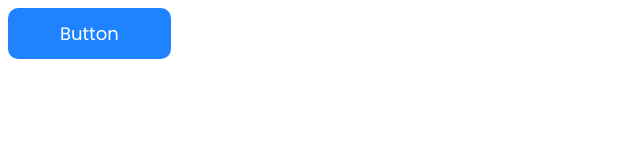
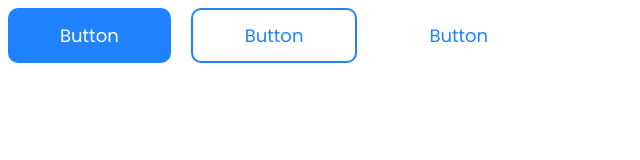
Before and after one commit to alvaroginer/final-project-id3, a plain HTML site: page styles/buttons.html in a window 1280 px wide. Shown: the whole page, without its empty margins (0-640 px from the left). Drawn offline with Linux system fonts and the light colour scheme.

Commit message:
added button witout border

```diff
--- a/styles/buttons.css
+++ b/styles/buttons.css
@@ -40,23 +40,43 @@ div {
 
 /* Secondary button */
 .btn--secondary {
+  background-color: transparent;
   color: #1f83ff;
   border: 2px #1f83ff solid;
 }
 
 .btn--secondary:hover {
+  background-color: transparent;
   color: #4d9cff;
   border: 2px #4d9cff solid;
 }
 
 .btn--secondary:active {
+  background-color: transparent;
   color: #085fca;
   border: 2px #085fca solid;
 }
 
 .btn--secondary:disabled {
+  background-color: transparent;
   color: #e6e6e6;
   border: 2px #e6e6e6 solid;
+}
+
+.btn--no-border {
+  border: none;
+}
+
+.btn--no-border:hover {
+  border: none;
+}
+
+.btn--no-border:active {
+  border: none;
+}
+
+.btn--no-border:disabled {
+  border: none;
 }
 
 /* Display */
--- a/styles/buttons.html
+++ b/styles/buttons.html
@@ -15,6 +15,8 @@
   <body>
     <div>
       <button class="btn">Button</button>
+      <button class="btn btn--secondary">Button</button>
+      <button class="btn btn--secondary btn--no-border">Button</button>
     </div>
   </body>
 </html>
```
